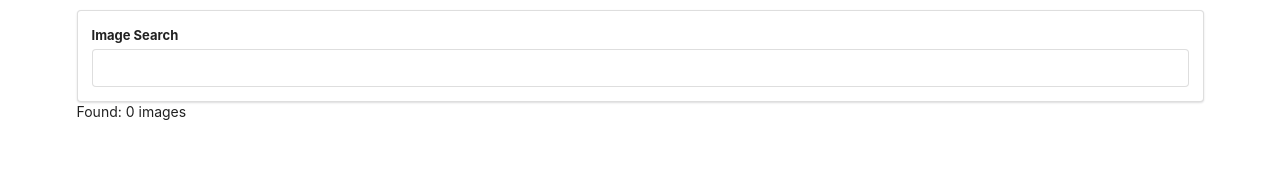
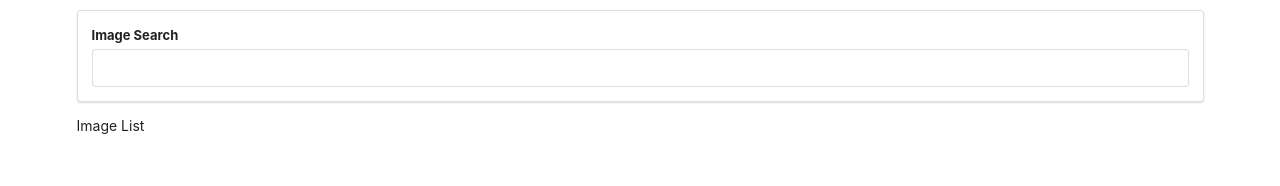
Before and after one commit to ankitt01/Pics-app, a React (Create React App) app: page / in a window 1280 px wide. Shown: the top 186 px of the page. Built offline with nearby package versions, Linux system fonts and the light colour scheme.

Commit message:
Rendering Lists

```diff
--- a/src/components/App.js
+++ b/src/components/App.js
@@ -1,7 +1,8 @@
+import React, { Component } from 'react';
 import './App.css';
 import SearchBar from './Searchbar'
 import unsplash from '../api/unsplash';
-import React, { Component } from 'react';
+import ImageList from './ImageList';
 
 class App extends React.Component {
   state = { images: [] }
@@ -16,7 +17,7 @@
     return (
       <div className="ui container" style={{marginTop: '10px'}}>
         <SearchBar onSubmit={this.onSearchSubmit} />
-        Found: {this.state.images.length} images
+        <ImageList images={this.state.images} />
       </div>
      );
   }
--- /dev/null
+++ b/src/components/ImageList.js
@@ -0,0 +1,7 @@
+import React, { Component } from 'react';
+const ImageList = (props) => {
+    console.log(props.images)
+    return <div>Image List</div>
+}
+
+export default ImageList;
```
